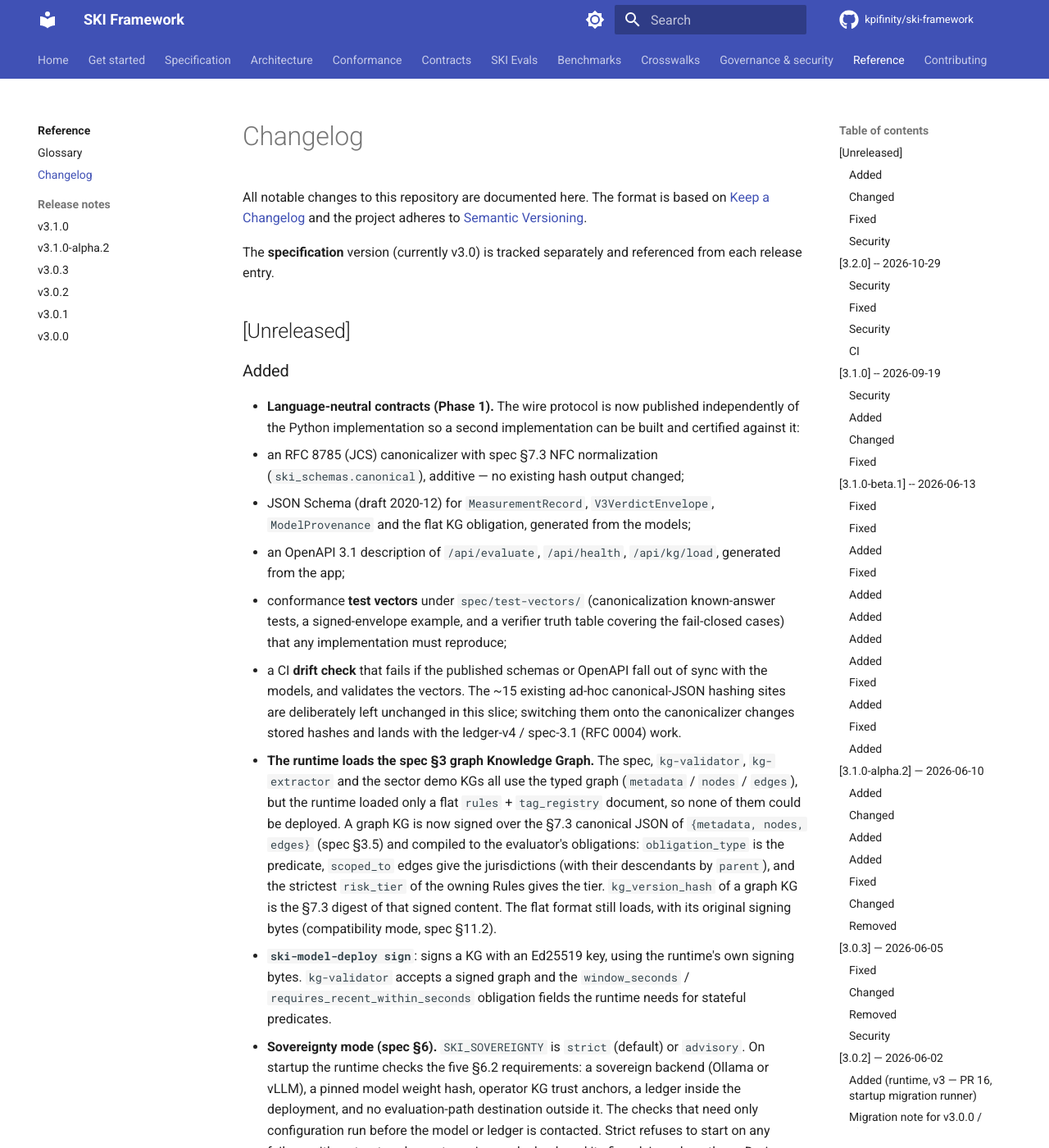
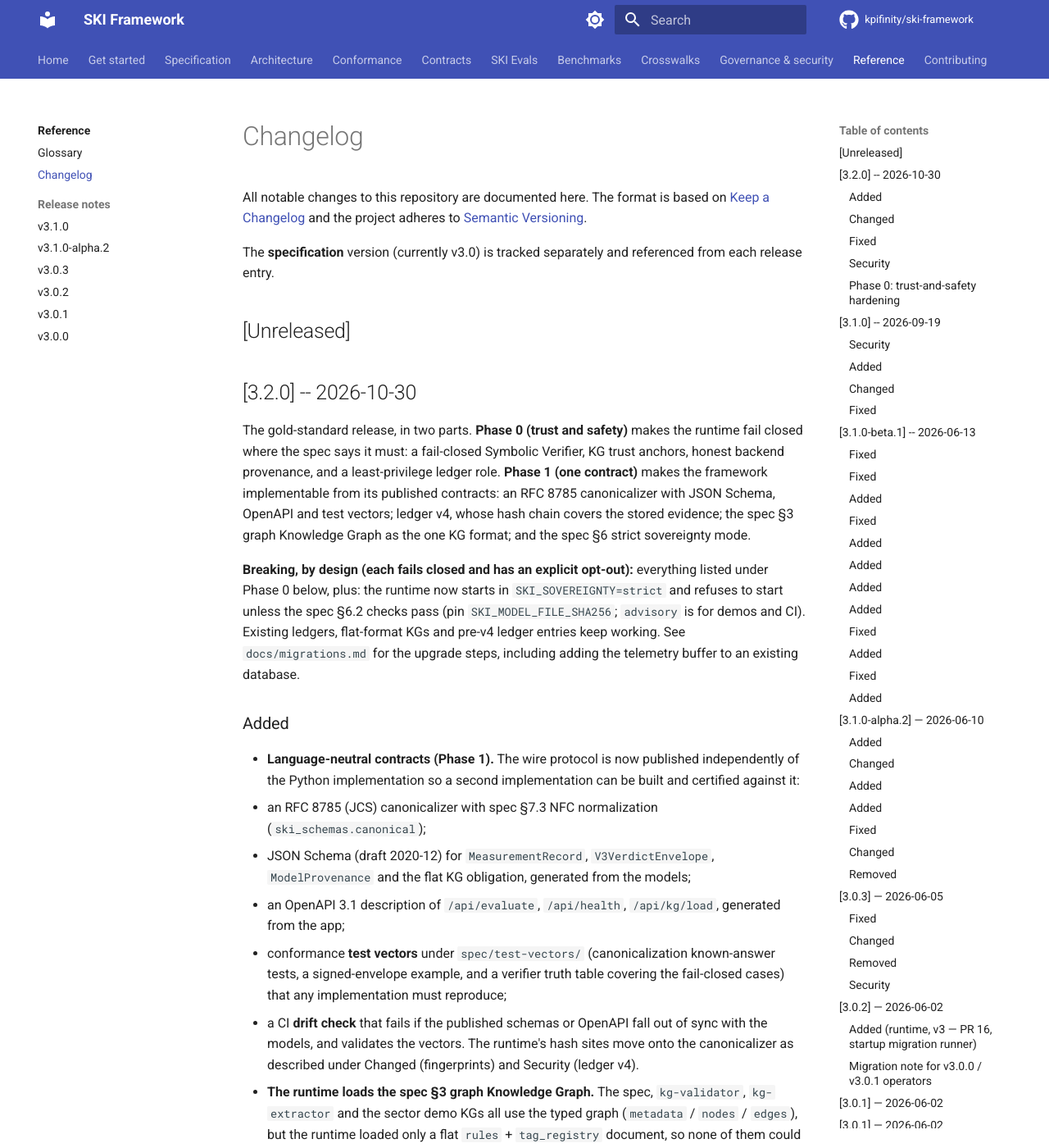
Before and after one commit to kpifinity/ski-framework, an MkDocs documentation site: the page built from docs/CHANGELOG.md, in a window 1280 px wide and 1400 px high. Shown: the whole window at 82% size. Built offline with MkDocs 1.6.1 and Material for MkDocs 9.7.7, drawn with Linux system fonts in a browser that asks for light colours; comment, search, counter and statistics services are not loaded; some of the changed text lies outside the part shown.

Commit message:
release: v3.2.0
- CHANGELOG: promote Unreleased into [3.2.0] -- 2026-10-30 with an intro
  covering Phase 0 (trust and safety) and Phase 1 (one contract); the
  original 3.2.0 notes are kept as the "Phase 0" subsection; the contracts
  entry no longer says the hash sites are left unchanged (they moved in
  this release). Fresh empty [Unreleased].
- CITATION.cff: version 3.2.0, date-released 2026-10-30.
- SECURITY.md: 3.2.x is the latest stable line.

Package, runtime and Helm appVersion strings were already 3.2.0.

Co-Authored-By: Claude Opus 5.5 <noreply@anthropic.com>
Claude-Session: https://claude.ai/code/session_01Dqfz1WBktYMDAnDUXxESKH

```diff
--- a/CHANGELOG.md
+++ b/CHANGELOG.md
@@ -8,13 +8,30 @@ The **specification** version (currently v3.0) is tracked separately and
 referenced from each release entry.
 
 ## [Unreleased]
+
+## [3.2.0] -- 2026-10-30
+
+The gold-standard release, in two parts. **Phase 0 (trust and safety)** makes the
+runtime fail closed where the spec says it must: a fail-closed Symbolic Verifier,
+KG trust anchors, honest backend provenance, and a least-privilege ledger role.
+**Phase 1 (one contract)** makes the framework implementable from its published
+contracts: an RFC 8785 canonicalizer with JSON Schema, OpenAPI and test vectors;
+ledger v4, whose hash chain covers the stored evidence; the spec §3 graph
+Knowledge Graph as the one KG format; and the spec §6 strict sovereignty mode.
+
+**Breaking, by design (each fails closed and has an explicit opt-out):** everything
+listed under Phase 0 below, plus: the runtime now starts in `SKI_SOVEREIGNTY=strict`
+and refuses to start unless the spec §6.2 checks pass (pin `SKI_MODEL_FILE_SHA256`;
+`advisory` is for demos and CI). Existing ledgers, flat-format KGs and pre-v4
+ledger entries keep working. See `docs/migrations.md` for the upgrade steps,
+including adding the telemetry buffer to an existing database.
 
 ### Added
 - **Language-neutral contracts (Phase 1).** The wire protocol is now published
   independently of the Python implementation so a second implementation can be
   built and certified against it:
   - an RFC 8785 (JCS) canonicalizer with spec §7.3 NFC normalization
-    (`ski_schemas.canonical`), additive — no existing hash output changed;
+    (`ski_schemas.canonical`);
   - JSON Schema (draft 2020-12) for `MeasurementRecord`, `V3VerdictEnvelope`,
     `ModelProvenance` and the flat KG obligation, generated from the models;
   - an OpenAPI 3.1 description of `/api/evaluate`, `/api/health`, `/api/kg/load`,
@@ -24,9 +41,8 @@ referenced from each release entry.
     covering the fail-closed cases) that any implementation must reproduce;
   - a CI **drift check** that fails if the published schemas or OpenAPI fall out
     of sync with the models, and validates the vectors.
-  The ~15 existing ad-hoc canonical-JSON hashing sites are deliberately left
-  unchanged in this slice; switching them onto the canonicalizer changes stored
-  hashes and lands with the ledger-v4 / spec-3.1 (RFC 0004) work.
+  The runtime's hash sites move onto the canonicalizer as described under
+  Changed (fingerprints) and Security (ledger v4).
 - **The runtime loads the spec §3 graph Knowledge Graph.** The spec,
   `kg-validator`, `kg-extractor` and the sector demo KGs all use the typed
   graph (`metadata` / `nodes` / `edges`), but the runtime loaded only a
@@ -148,7 +164,7 @@ referenced from each release entry.
   depends on `ski-schemas`. Vectors: `spec/test-vectors/ledger/`, checked
   by the contracts drift job.
 
-## [3.2.0] -- 2026-10-29
+### Phase 0: trust-and-safety hardening
 
 Trust-and-safety hardening release. It closes the gap the internal
 gold-standard review found between what the spec and docs claim and what
@@ -168,7 +184,7 @@ unusable readings and timestamps with `422`. **3.1.x `ski-schemas` and
 upgrade clients and runtime together.** See "Upgrading to 3.2.0" in the
 docs for the migration and every opt-out flag.
 
-### Security
+#### Security
 - **The Symbolic Verifier now independently evaluates every mapped,
   formalizable obligation (finding C1).** It no longer checks only the
   assertions the model chose to emit. A breached obligation the model
@@ -227,7 +243,7 @@ docs for the migration and every opt-out flag.
   implementation-neutral `conformance/adversarial/` package proves the
   fail-closed verifier behaviour against a scripted adversarial backend.
 
-### Fixed
+#### Fixed
 - **v3 stateful predicates no longer crash against the production
   telemetry buffer.** `SymbolicVerifier` iterated `window_query`'s result
   as a list of samples, but `TelemetryBuffer.window_query` returns a single
@@ -244,7 +260,7 @@ docs for the migration and every opt-out flag.
   `sqlalchemy.ext.asyncio`) failed at import. The image now pins
   `sqlalchemy[asyncio]`.
 
-### Security
+#### Security
 - **Freshness gate (`NULL_STALE`) enforced on the v3 path.**
   `V3Evaluator` now applies `requires_recent_within_seconds`: for every
   scoped obligation that maps to the measurement and carries the
@@ -272,7 +288,7 @@ docs for the migration and every opt-out flag.
   cases and the eval report gains *Silent sensors CLEARed* (must be 0)
   and *NULL_STALE recall*.
 
-### CI
+#### CI
 - **Commit signature verification now checks GitHub's verification and
   gates.** The `commit-signatures` job lists the PR's commits via the
   compare API (`base...head`) and fails if any has
```
Also changed, not shown: SECURITY.md (+2 -1 lines), 1 other file.
